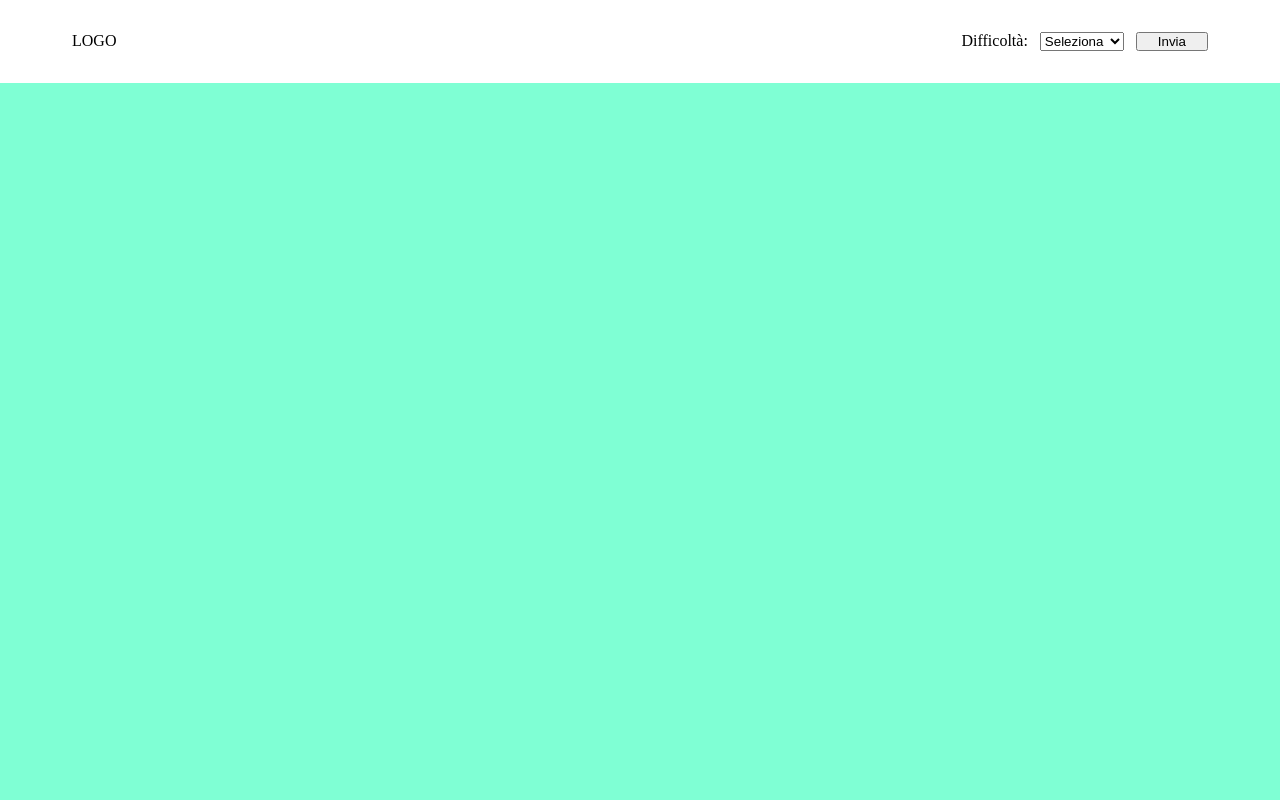
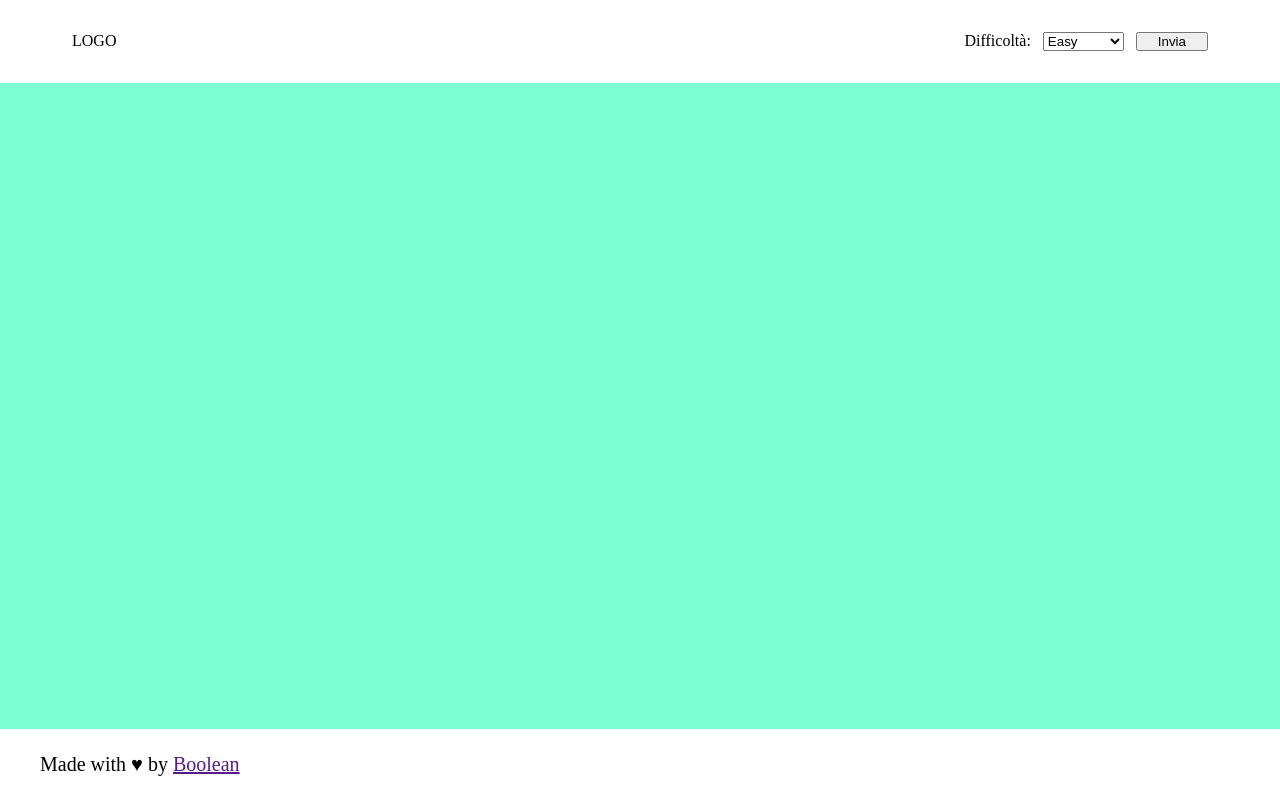
Before and after one commit to Alexxboc/js-campominato-grid, a plain HTML site: page index.html in a window 1280 px wide. Shown: the top 800 px of the page. Drawn offline with Linux system fonts and the light colour scheme.

Commit message:
add comments

```diff
--- a/assets/css/style.css
+++ b/assets/css/style.css
@@ -1,5 +1,4 @@
 /* Common rules */
-
 
 * {
     padding: 0;
@@ -9,7 +8,7 @@
 
 /* Utilities */
 .container {
-    width: 1200px;
+    max-width: 1200px;
     margin: auto;
 }
 
@@ -38,7 +37,7 @@ nav button {
 main {
     background-color: aquamarine;
     padding: 5rem 0;
-    height: 1000px;
+    height: calc(100vh - 154px);
     display: flex;
     align-items: center;
     justify-content: center
@@ -56,7 +55,6 @@ main {
 }
 
 .cell {
-    width: calc(100% / 10);
     aspect-ratio: 1 / 1;
     border: 1px solid black;
     display: flex;
@@ -69,6 +67,11 @@ main {
   footer {
       height: 70px;
       font-size: 20px;
-      display: flex;
-      align-items: center;
-  }
+}
+
+footer .container {
+    height: 100%;
+    display: flex;
+    align-items: center;
+
+}
--- a/assets/js/main.js
+++ b/assets/js/main.js
@@ -11,6 +11,31 @@ Quando l'utente clicca su ogni cella, la cella cliccata si colora di azzurro.
 
 */
 
+// Seleziono l'elemento nel DOM dal quale estrapolare il livello di difficoltà del gioco
+const button = document.getElementById(`button`);
+
+// Creo un evento al click
+button.addEventListener('click', function(){
+    // Estrapolo il valore del livello di diofficoltà
+    let difficulty = document.getElementById('level_difficulty').value
+
+    // Creo le condizioni per i 3 livelli di difficoltà
+    if(difficulty === 'Difficoltà 1') {
+        generateGrid(100, '.cells', 'div', 'cell')
+        activateCell('.cell', 'selected')
+
+
+    } else if (difficulty === 'Difficoltà 2') {
+        generateGrid(81, '.cells', 'div', 'cell')
+        activateCell('.cell', 'selected')
+
+    } else {
+        generateGrid(49, '.cells', 'div', 'cell')
+        activateCell('.cell', 'selected')
+    }
+})
+
+
 // Creo una funzione che generi le celle
 function generateGrid(number_of_cells, selector, element_name, class_name) {
     // Seleziono l'elemento contenitore nella DOM
@@ -23,11 +48,12 @@ function generateGrid(number_of_cells, selector, element_name, class_name) {
         const cell = document.createElement(element_name)
         // Creo una costante per stampare i numeri
         const gridNumbers = i
-        console.log(gridNumbers);
+        // console.log(gridNumbers);
         // Aggiungo la classe all'elemento
         cell.classList.add(class_name)
+        // Scrivo i numeri nelle caselle
+        cell.innerHTML = gridNumbers
         // Appendo l'elemento nella DOM
-        cell.innerHTML = gridNumbers
         cellsElement.append(cell)
     }
 }
@@ -50,30 +76,10 @@ function activateCell (selector, active_class) {
         const cell = cells[i]
         // Creo un evento al click
         cell.addEventListener('click', function() {
-            console.log(this);
+            // console.log(this);
             this.classList.add(active_class)
         })
     }
 }
 
 // Seleziono il bottone
-const button = document.getElementById(`button`);
-
-button.addEventListener('click', function(){
-    // Estrapolo il valore del livello di diofficoltà
-    let difficulty = document.getElementById('level_difficulty').value
-
-    // Creo le condizioni per i 3 livelli di difficoltà
-    if(difficulty === 'Difficoltà 1') {
-        generateGrid(100, '.cells', 'div', 'cell')
-        activateCell('.cell', 'selected')
-
-    } else if (difficulty === 'Difficoltà 2') {
-        generateGrid(81, '.cells', 'div', 'cell')
-        activateCell('.cell', 'selected')
-
-    } else {
-        generateGrid(49, '.cells', 'div', 'cell')
-        activateCell('.cell', 'selected')
-    }
-})
--- a/index.html
+++ b/index.html
@@ -22,10 +22,10 @@
                     <form action="" id="my_form">
                         <label for="level_difficulty">Difficoltà:</label>
                         <select name="level_difficulty" id="level_difficulty">
-                            <option value="Seleziona">Seleziona</option>
-                            <option value="Difficoltà 1">Difficoltà 1</option>
-                            <option value="Difficoltà 2">Difficoltà 2</option>
-                            <option value="Difficoltà 3">Difficoltà 3</option>
+                            <option value="Seleziona" disabled>Seleziona</option>
+                            <option value="Difficoltà 1">Easy</option>
+                            <option value="Difficoltà 2">Medium</option>
+                            <option value="Difficoltà 3">Hard</option>
                         </select>
 
                         <button id="button" type="button">Invia</button>
```
